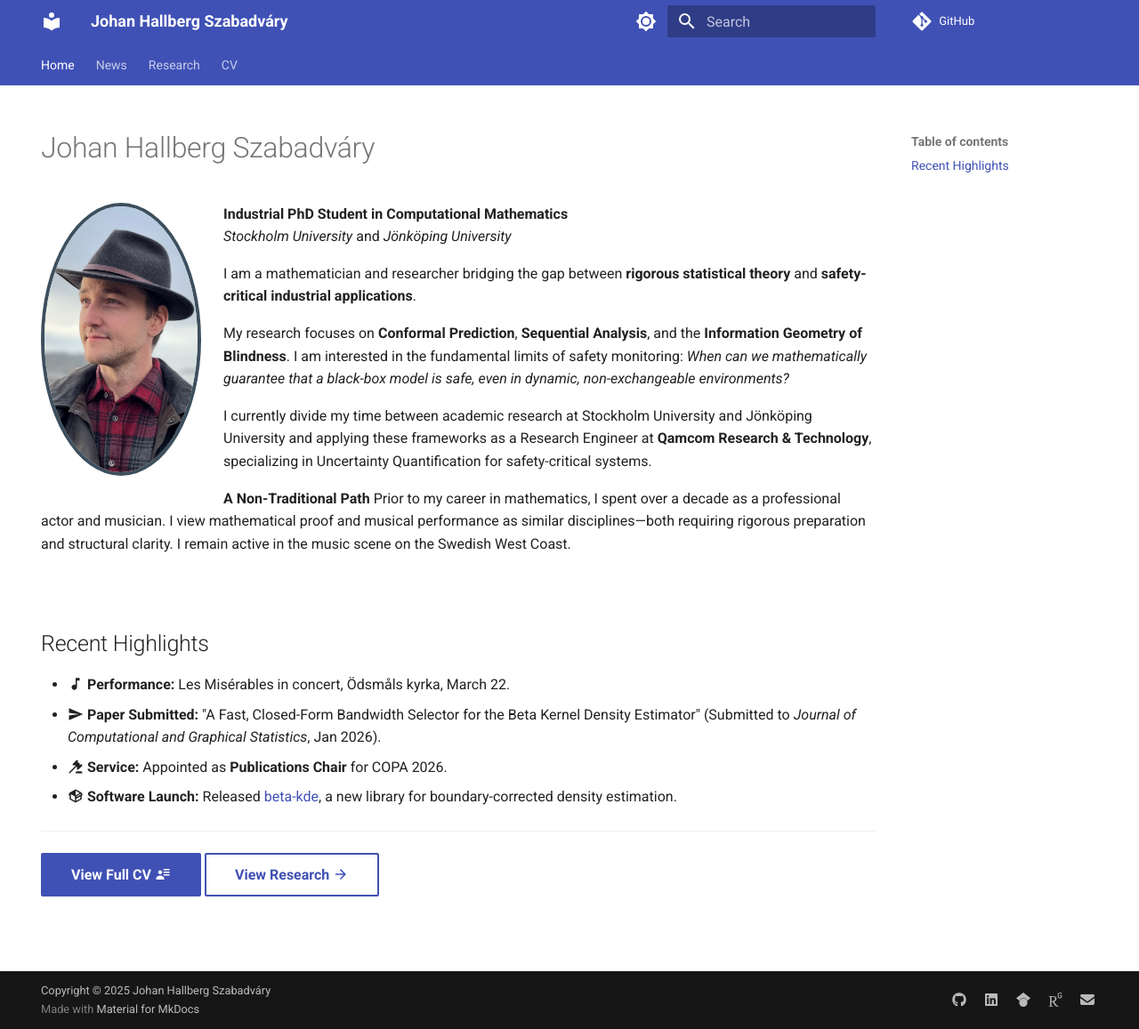
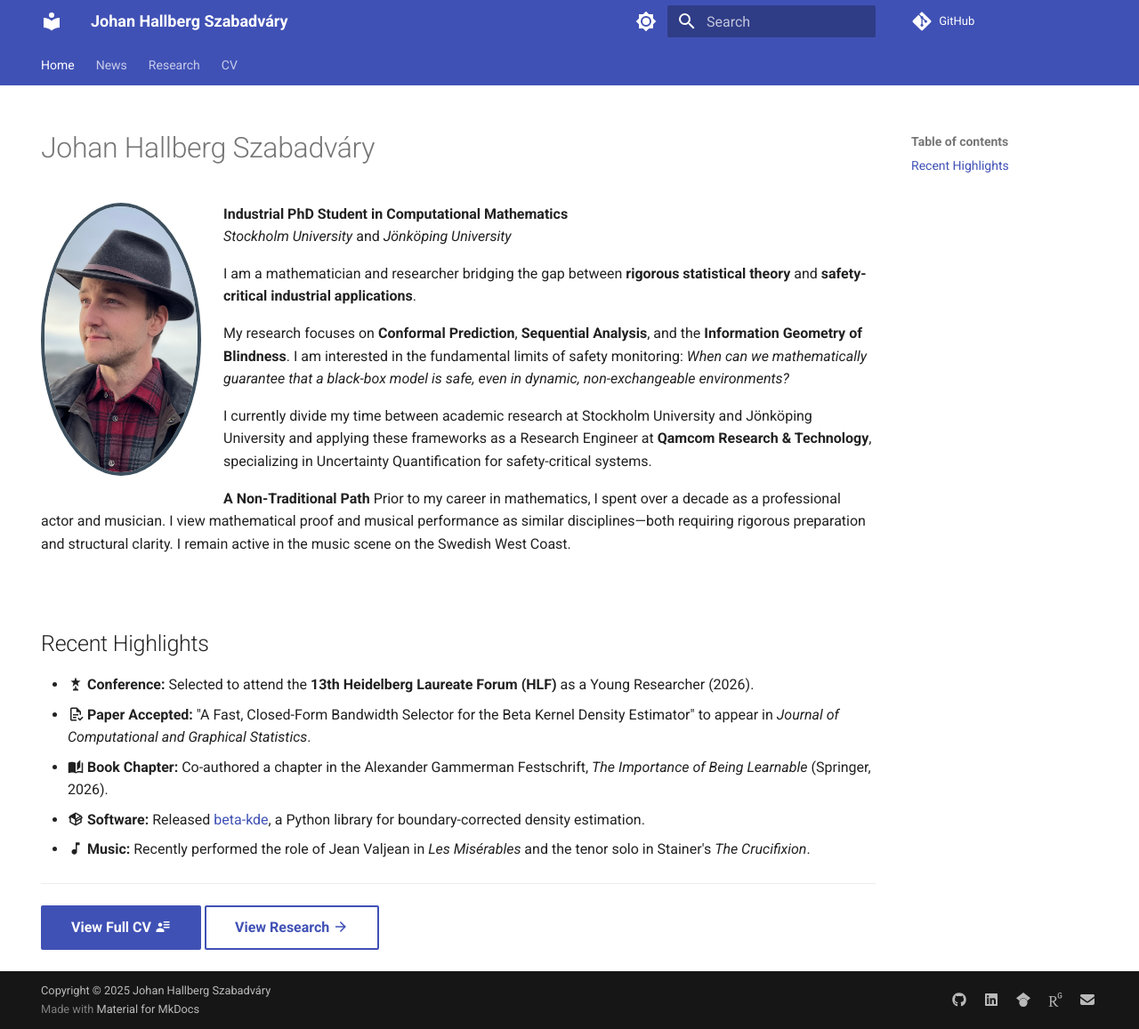
Before and after one commit to johan-hallberg-szabadvary/johan-hallberg-szabadvary.github.io, an MkDocs documentation site: the page built from docs/index.md, in a window 1280 px wide and 1157 px high. Shown: the whole window at 89% size. Built offline with MkDocs 1.6.1 and Material for MkDocs 9.7.7, drawn with Linux system fonts in a browser that asks for light colours; comment, search, counter and statistics services are not loaded.

Commit message:
Update highlights

```diff
--- a/docs/index.md
+++ b/docs/index.md
@@ -23,10 +23,11 @@ Prior to my career in mathematics, I spent over a decade as a professional actor
 
 ## Recent Highlights
 
-* :material-music-note: **Performance:** Les Misérables in concert, Ödsmåls kyrka, March 22.
-* :material-send: **Paper Submitted:** "A Fast, Closed-Form Bandwidth Selector for the Beta Kernel Density Estimator" (Submitted to *Journal of Computational and Graphical Statistics*, Jan 2026).
-* :material-gavel: **Service:** Appointed as **Publications Chair** for COPA 2026.
-* :material-package-variant: **Software Launch:** Released [beta-kde](https://github.com/egonmedhatten/beta-kde), a new library for boundary-corrected density estimation.
+* :material-trophy-award: **Conference:** Selected to attend the **13th Heidelberg Laureate Forum (HLF)** as a Young Researcher (2026).
+* :material-file-document-check-outline: **Paper Accepted:** "A Fast, Closed-Form Bandwidth Selector for the Beta Kernel Density Estimator" to appear in *Journal of Computational and Graphical Statistics*.
+* :material-book-open-page-variant: **Book Chapter:** Co-authored a chapter in the Alexander Gammerman Festschrift, *The Importance of Being Learnable* (Springer, 2026).
+* :material-package-variant: **Software:** Released [beta-kde](https://github.com/egonmedhatten/beta-kde), a Python library for boundary-corrected density estimation.
+* :material-music-note: **Music:** Recently performed the role of Jean Valjean in *Les Misérables* and the tenor solo in Stainer's *The Crucifixion*.
 
 ---
 
```
